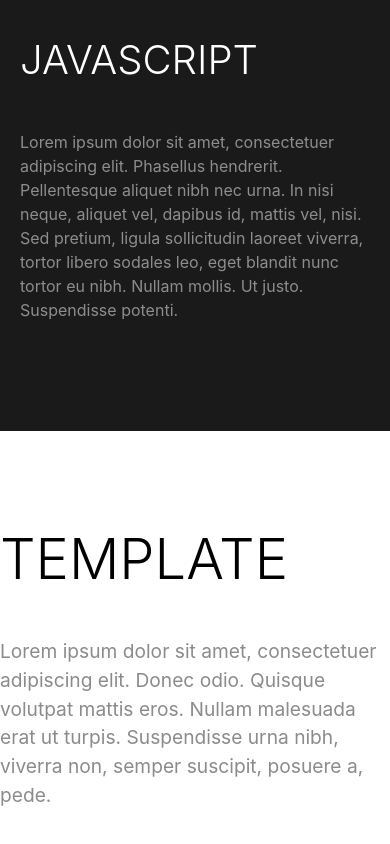
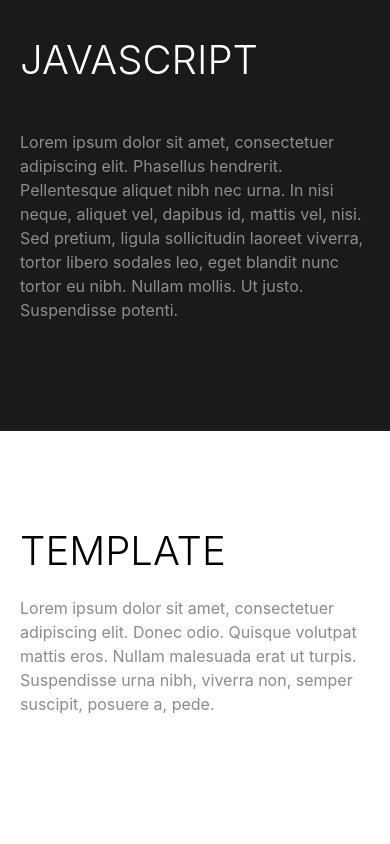
Before and after one commit to SirBruno/portfolio, a React (Create React App) app: page / in a window 390 px wide. Shown: the part 1253-2097 px from the top of the page. After the commit the page ends 2069 px from the top, so only its background shows below. Built offline with nearby package versions, Linux system fonts and the light colour scheme.

Commit message:
added animations to section template

```diff
--- a/src/components/Section/Section.css
+++ b/src/components/Section/Section.css
@@ -1,9 +1,19 @@
+.section__titleContainer {
+  margin: 0 0 50px;
+  overflow: hidden;
+}
+
 .section__title {
-  font-size: 3.5rem;
+  font-size: 64px;
   text-transform: uppercase;
   font-weight: 300;
-  margin: 0 0 50px;
+  margin: 0;
+  transform: translate(0, 64px);
   line-height: 1;
+}
+
+.section__pContainer {
+  overflow: hidden;
 }
 
 .section p {
@@ -11,6 +21,7 @@
   line-height: 1.5;
   color: #8b8b8b;
   margin: 0;
+  transform: translate(0, 100%);
 }
 
 .section__inner {
@@ -18,3 +29,24 @@
   margin: 0 auto;
   padding: 100px 0;
 }
+
+@media screen and (max-width: 600px) {
+  .section {
+    padding: 0 20px;
+  }
+
+  .section__titleContainer {
+    margin: 0 0 25px;
+  }
+
+  .section__title {
+    font-size: 40px;
+    transform: translate(0, 40px);
+  }
+
+  .section p {
+    font-size: 1rem;
+    line-height: 1.5;
+    transform: translate(0, 100%);
+  }
+}
--- a/src/components/Section/Section.js
+++ b/src/components/Section/Section.js
@@ -1,11 +1,43 @@
+import { useLayoutEffect, useRef } from 'react'
 import './Section.css'
+import { gsap, ScrollTrigger } from 'gsap/all'
 
 function Section(props) {
+
+  const section = useRef()
+  gsap.registerPlugin(ScrollTrigger)
+  ScrollTrigger.config({
+    ignoreMobileResize: true
+  })
+
+  useLayoutEffect(() => {
+    let ctx = gsap.context(() => {
+      const timeline = gsap.timeline({
+        scrollTrigger: {
+          trigger: ".section__inner",
+          onEnter: self => console.log(self.isActive),
+          start: "top 85%"
+        }
+      })
+
+      timeline.to([".section__title", ".section__pContainer p"], {
+        y: 0,
+        duration: 0.5
+      })
+    }, section)
+
+    return () => ctx.revert()
+  }, [])
+
   return (
-    <section className="section">
+    <section ref={section} className="section">
       <div className="section__inner">
-        <h2 className="section__title">{props.title}</h2>
-        <p>{props.children}</p>
+        <div className="section__titleContainer">
+          <h2 className="section__title">{props.title}</h2>
+        </div>
+        <div className="section__pContainer">
+          <p>{props.children}</p>
+        </div>
       </div>
     </section>
   )
```
